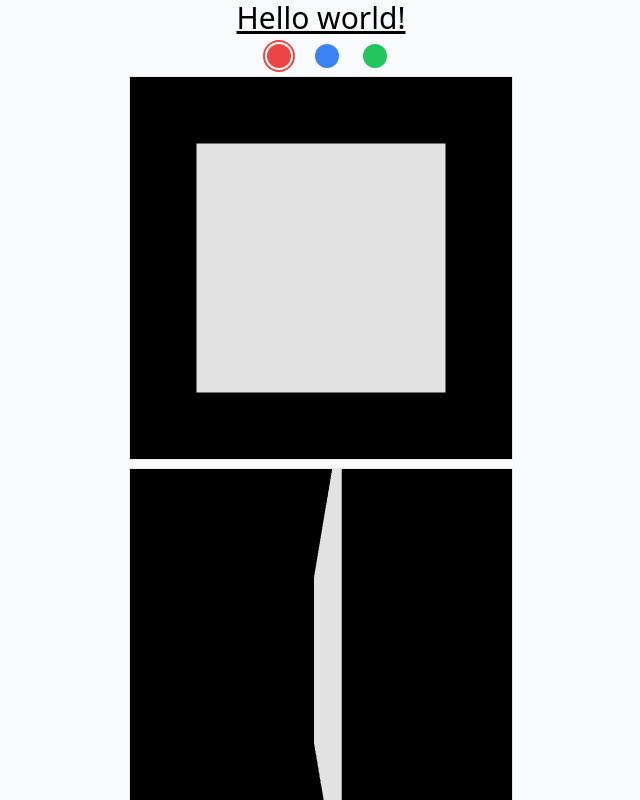
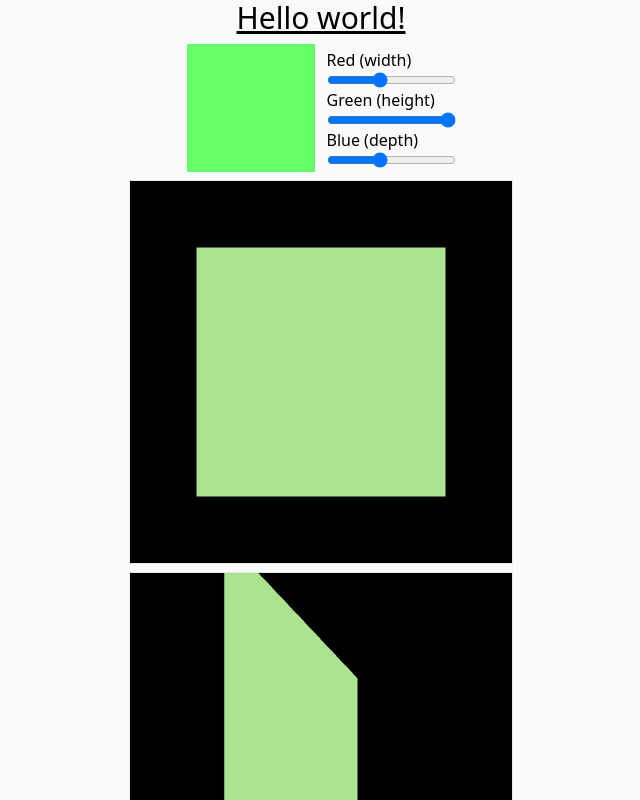
Before and after one commit to RobertAron/r3f-grass, a React (Vite) app: page / in a window 1280 px wide. Shown: the top 800 px of the page, without its empty margins (319-959 px from the left). Built offline with nearby package versions, Linux system fonts and the light colour scheme.

Commit message:
getting closer to grass

```diff
--- a/src/components/CanvasBase.tsx
+++ b/src/components/CanvasBase.tsx
@@ -1,4 +1,4 @@
-import { Canvas, useThree } from "@react-three/fiber";
+import { Canvas } from "@react-three/fiber";
 import React from "react";
 
 export function CanvasBase({ children }: { children?: React.ReactNode }) {
--- a/src/components/InstancedBoxesReadColors.tsx
+++ b/src/components/InstancedBoxesReadColors.tsx
@@ -1,14 +1,13 @@
-import { OrbitControls } from "@react-three/drei";
-import { useEffect, useMemo, useRef } from "react";
+import { MeshProps, useFrame } from "@react-three/fiber";
+import { useEffect, useMemo, useRef, useState } from "react";
 import * as THREE from "three";
-
 const vertexShader = /*glsl*/ `
 attribute float instanceIndex;
 uniform sampler2D textureData;
 uniform float textureWidth;
 uniform float textureHeight;
 
-varying vec4 vColor;  // Varying variable to pass color to fragment shader
+varying vec4 vColor;
 
 void main() {
   // Calculate UV based on instanceIndex
@@ -21,9 +20,9 @@ void main() {
   vColor = texData;
 
   // Extract the RGB components for scaling factors
-  float scaleX = texData.r * 2.5 + 1.0;
-  float scaleY = texData.g * 2.5 + 1.0;
-  float scaleZ = texData.b * 2.5 + 1.0;
+  float scaleX = texData.r * 5.0;
+  float scaleY = texData.g * 5.0;
+  float scaleZ = texData.b * 5.0;
 
   // Apply scaling based on the RGB values
   vec3 transformed = position;
@@ -31,14 +30,18 @@ void main() {
 
   // Offset the position based on instance index
   transformed.x += x * textureWidth - (textureWidth / 2.0);
-  transformed.y += y * textureHeight - (textureHeight / 2.0);
+  transformed.y += scaleY/2.0;
+  transformed.z += y * textureHeight - (textureHeight / 2.0);
 
   // Usual model-view-projection calculations
   vec4 mvPosition = modelViewMatrix * vec4(transformed, 1.0);
   gl_Position = projectionMatrix * mvPosition;
+  vNormal = normalize( normalMatrix * normal );
 }
 `;
 
+// https://github.com/mrdoob/three.js/blob/3e6ab2d9c7f2d8e8d798aa5e1f628e25149e808c/examples/jsm/shaders/ToonShader.js
+// https://www.maya-ndljk.com/blog/threejs-basic-toon-shader
 // Fragment Shader (simple pass-through)
 const fragmentShader = /*glsl*/ `
 
@@ -49,29 +52,39 @@ void main() {
 }
 `;
 
-const tempColor = new THREE.Color();
-const niceColors = ["#69d2e7", "#a7dbd8", "#e0e4cc", "#f38630", "#fa6900"];
-const data = Array.from({ length: 1000 }, () => ({
-  color: niceColors[Math.floor(Math.random() * 5)],
-  scale: 1,
-}));
-const colorArray = Float32Array.from(
-  new Array(1000)
-    .fill(null)
-    .flatMap((_, i) => tempColor.set(data[i].color).toArray()),
-);
+function Box(props: MeshProps) {
+  // This reference will give us direct access to the mesh
+  const meshRef = useRef<THREE.Mesh>(null!);
+  // Set up state for the hovered and active state
+  const [hovered, setHover] = useState(false);
+  const [active, setActive] = useState(false);
+  // Subscribe this component to the render-loop, rotate the mesh every frame
+  useFrame((_state, delta) => (meshRef.current.rotation.x += delta));
+  // Return view, these are regular three.js elements expressed in JSX
+  return (
+    <mesh
+      {...props}
+      ref={meshRef}
+      scale={active ? 1.5 : 1}
+      onClick={(_event) => setActive(!active)}
+      onPointerOver={(_event) => setHover(true)}
+      onPointerOut={(_event) => setHover(false)}
+    >
+      <boxGeometry args={[1, 1, 1]} />
+      <meshStandardMaterial color={hovered ? "hotpink" : "orange"} />
+    </mesh>
+  );
+}
+
 export function InstancedThing({ texture }: { texture: THREE.DataTexture }) {
-  const count = 100;
+  const count = texture.image.width * texture.image.height;
   const meshRef = useRef<THREE.InstancedMesh>(null);
 
   // Create an array with instance indices
-  const instanceIndex = useMemo(() => {
-    const indexArray = new Float32Array(count);
-    for (let i = 0; i < count; i++) {
-      indexArray[i] = i;
-    }
-    return indexArray;
-  }, [count]);
+  const instanceIndex = useMemo(
+    () => new Float32Array(count).map((_, index) => index),
+    [count],
+  );
 
   useEffect(() => {
     if (meshRef.current === null) return;
@@ -92,15 +105,12 @@ export function InstancedThing({ texture }: { texture: THREE.DataTexture }) {
     });
   }, [texture]);
   return (
-    <instancedMesh ref={meshRef} args={[undefined, undefined, count]}>
-      <boxGeometry args={[0.3, 0.3, 0.3]}>
-        <instancedBufferAttribute
-          attach="attributes-color"
-          args={[colorArray, 3]}
-        />
-      </boxGeometry>
-      <OrbitControls />
-      <primitive object={shaderMaterial} attach="material" />
-    </instancedMesh>
+    <>
+      <instancedMesh ref={meshRef} args={[undefined, undefined, count]}>
+        <boxGeometry args={[0.3, 1, 0.3]}></boxGeometry>
+        <primitive object={shaderMaterial} attach="material" />
+      </instancedMesh>
+      <Box />
+    </>
   );
 }
--- a/src/components/RgbColorPicker.tsx
+++ b/src/components/RgbColorPicker.tsx
@@ -1,8 +1,12 @@
 type SetState<T> = React.Dispatch<React.SetStateAction<T>>;
 
-const commonLabelClasses =
-  "h-6 w-6 rounded-full p-2 ring-offset-2 data-[selected=true]:ring-2 ";
-export type RGB = "red" | "green" | "blue";
+// const commonLabelClasses =
+//   "h-6 w-6 rounded-full p-2 ring-offset-2 data-[selected=true]:ring-2 ";
+export type RGB = {
+  r: number;
+  g: number;
+  b: number;
+};
 export function RGBTHing({
   color,
   setColor,
@@ -10,50 +14,66 @@ export function RGBTHing({
   color: RGB;
   setColor: SetState<RGB>;
 }) {
+  const { r, g, b } = color;
   return (
     <div className="flex items-center gap-3">
-      <input
-        className="appearance-none"
-        type="radio"
-        id="red-button"
-        name="color-picker"
-        value="red"
-        checked={color === "red"}
-        onChange={() => setColor("red")}
+      <div
+        className="h-32 w-32"
+        style={{ background: `rgb(${r * 255},${g * 255},${b * 255})` }}
       />
-      <label
-        className={`${commonLabelClasses} bg-red-500 data-[selected=true]:ring-red-500`}
-        htmlFor="red-button"
-        data-selected={`${color === "red"}`}
-      />
-      <input
-        className="appearance-none"
-        type="radio"
-        id="green-button"
-        name="color-picker"
-        value="green"
-        checked={color === "blue"}
-        onChange={() => setColor("blue")}
-      />
-      <label
-        className={`${commonLabelClasses} bg-blue-500 data-[selected=true]:ring-blue-500`}
-        htmlFor="green-button"
-        data-selected={`${color === "blue"}`}
-      />
-      <input
-        className="appearance-none"
-        type="radio"
-        id="blue-button"
-        name="color-picker"
-        value="blue"
-        checked={color === "green"}
-        onChange={() => setColor("green")}
-      />
-      <label
-        className={`${commonLabelClasses} bg-green-500 data-[selected=true]:ring-green-500`}
-        htmlFor="blue-button"
-        data-selected={`${color === "green"}`}
-      />
+      <div>
+        <div className="flex flex-col">
+          <label htmlFor="red-part">Red (width)</label>
+          <input
+            id="red-part"
+            type="range"
+            min={0}
+            max={1}
+            step={1 / 255}
+            value={color.r}
+            onChange={(event) =>
+              setColor((curr) => ({
+                ...curr,
+                r: Number(event.target.value),
+              }))
+            }
+          />
+        </div>
+        <div className="flex flex-col">
+          <label htmlFor="green-part">Green (height)</label>
+          <input
+            id="green-part"
+            type="range"
+            min={0}
+            max={1}
+            step={1 / 255}
+            value={color.g}
+            onChange={(event) =>
+              setColor((curr) => ({
+                ...curr,
+                g: Number(event.target.value),
+              }))
+            }
+          />
+        </div>
+        <div className="flex flex-col">
+          <label htmlFor="blue-part">Blue (depth)</label>
+          <input
+            id="blue-part"
+            type="range"
+            min={0}
+            max={1}
+            step={1 / 255}
+            value={color.b}
+            onChange={(event) =>
+              setColor((curr) => ({
+                ...curr,
+                b: Number(event.target.value),
+              }))
+            }
+          />
+        </div>
+      </div>
     </div>
   );
 }
--- a/src/components/TextureEditor.tsx
+++ b/src/components/TextureEditor.tsx
@@ -1,4 +1,4 @@
-import { OrbitControls } from "@react-three/drei";
+import { OrbitControls, Plane } from "@react-three/drei";
 import { ThreeEvent } from "@react-three/fiber";
 import { useRef, useState } from "react";
 import * as THREE from "three";
@@ -6,16 +6,16 @@ import { CanvasBase } from "./CanvasBase";
 import { InstancedThing } from "./InstancedBoxesReadColors";
 import { RGB, RGBTHing } from "./RgbColorPicker";
 
-const xMax = 10;
-const yMax = 10;
+const xMax = 30;
+const yMax = 30;
 const size = xMax * yMax;
+const initColor = new THREE.Color(0xaaffaa);
 export function EditableTexturePlane() {
   const [texture] = useState<THREE.DataTexture>(() => {
     const data = new Uint8Array(4 * size);
-    const color = new THREE.Color(0xffffff);
-    const r = Math.floor(color.r * 255);
-    const g = Math.floor(color.g * 255);
-    const b = Math.floor(color.b * 255);
+    const r = initColor.r * 255;
+    const g = initColor.g * 255;
+    const b = initColor.b * 255;
 
     for (let i = 0; i < size; i++) {
       const stride = i * 4;
@@ -31,7 +31,11 @@ export function EditableTexturePlane() {
   });
   const lastEdited = useRef<{ x: number; y: number } | null>(null);
 
-  const [color, setColor] = useState<RGB>("red");
+  const [color, setColor] = useState<RGB>({
+    r: initColor.r,
+    g: initColor.g,
+    b: initColor.b,
+  });
   const handlePointerDown = (event: ThreeEvent<PointerEvent>) => {
     event.stopPropagation();
     // uv goes 0-1
@@ -40,12 +44,12 @@ export function EditableTexturePlane() {
     const y = Math.floor(uv.y * yMax); // No inversion of y here
     if (lastEdited.current?.x === x && lastEdited.current?.y === y) return;
     // Calculate the texture index without needing to flip
-    const textureIndex = x * 4 + y * 4 * 10;
+    const textureIndex = x * 4 + y * 4 * xMax;
 
     const data = texture.image.data;
-    data[textureIndex] = color === "red" ? 255 : 0;
-    data[textureIndex + 1] = color === "green" ? 255 : 0;
-    data[textureIndex + 2] = color === "blue" ? 255 : 0;
+    data[textureIndex] = color.r * 255;
+    data[textureIndex + 1] = color.g * 255;
+    data[textureIndex + 2] = color.b * 255;
     data[textureIndex + 3] = 255;
     lastEdited.current = { x, y };
 
@@ -69,7 +73,9 @@ export function EditableTexturePlane() {
         </mesh>
       </CanvasBase>
       <CanvasBase>
+        <OrbitControls />
         <InstancedThing texture={texture} />
+        <Plane args={[xMax, yMax]} rotation={[-Math.PI / 2, 0, 0]} />
       </CanvasBase>
     </>
   );
```
Also changed, not shown: 1 other file (tests, documents, lock files or other folders).
